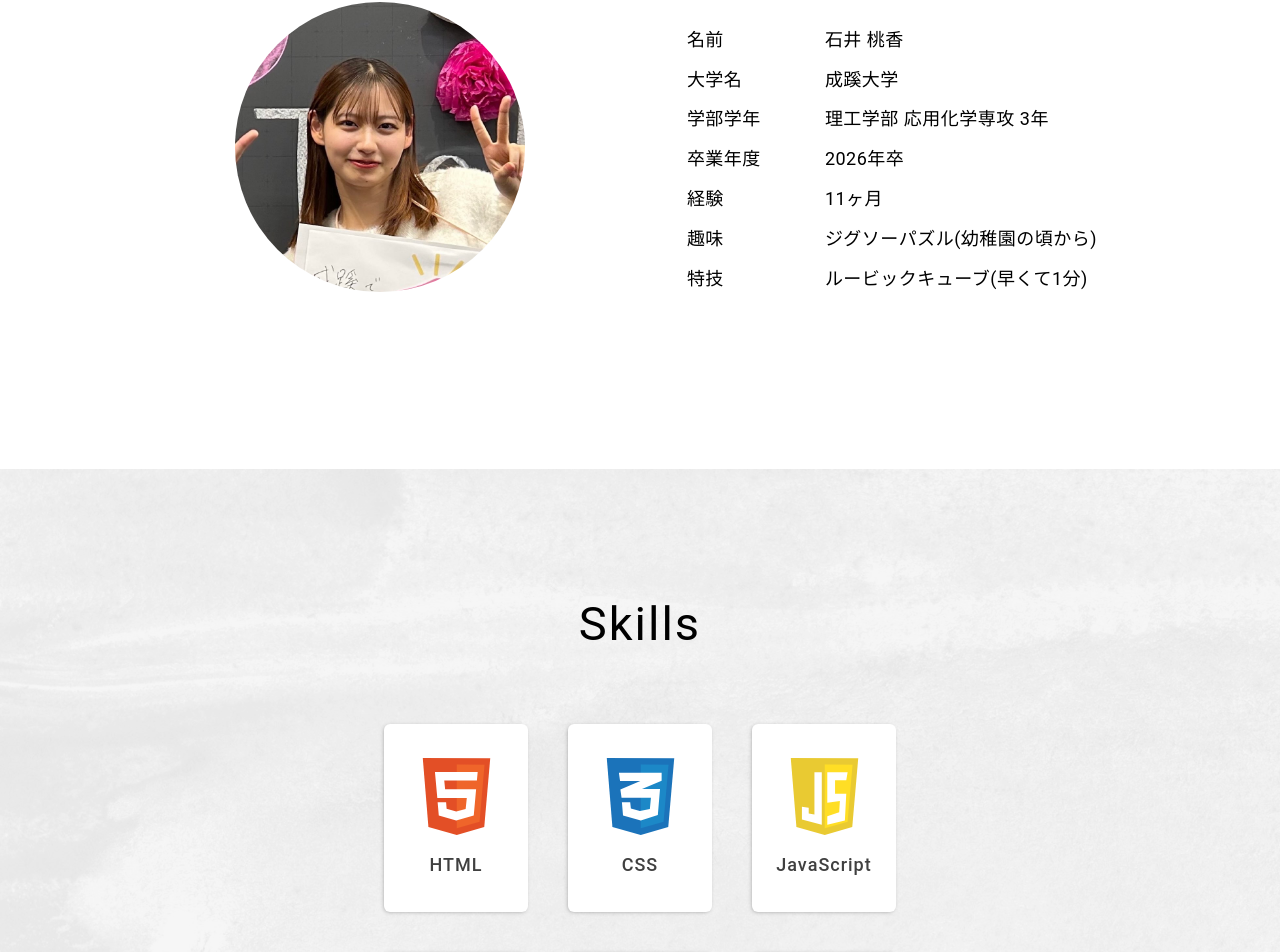
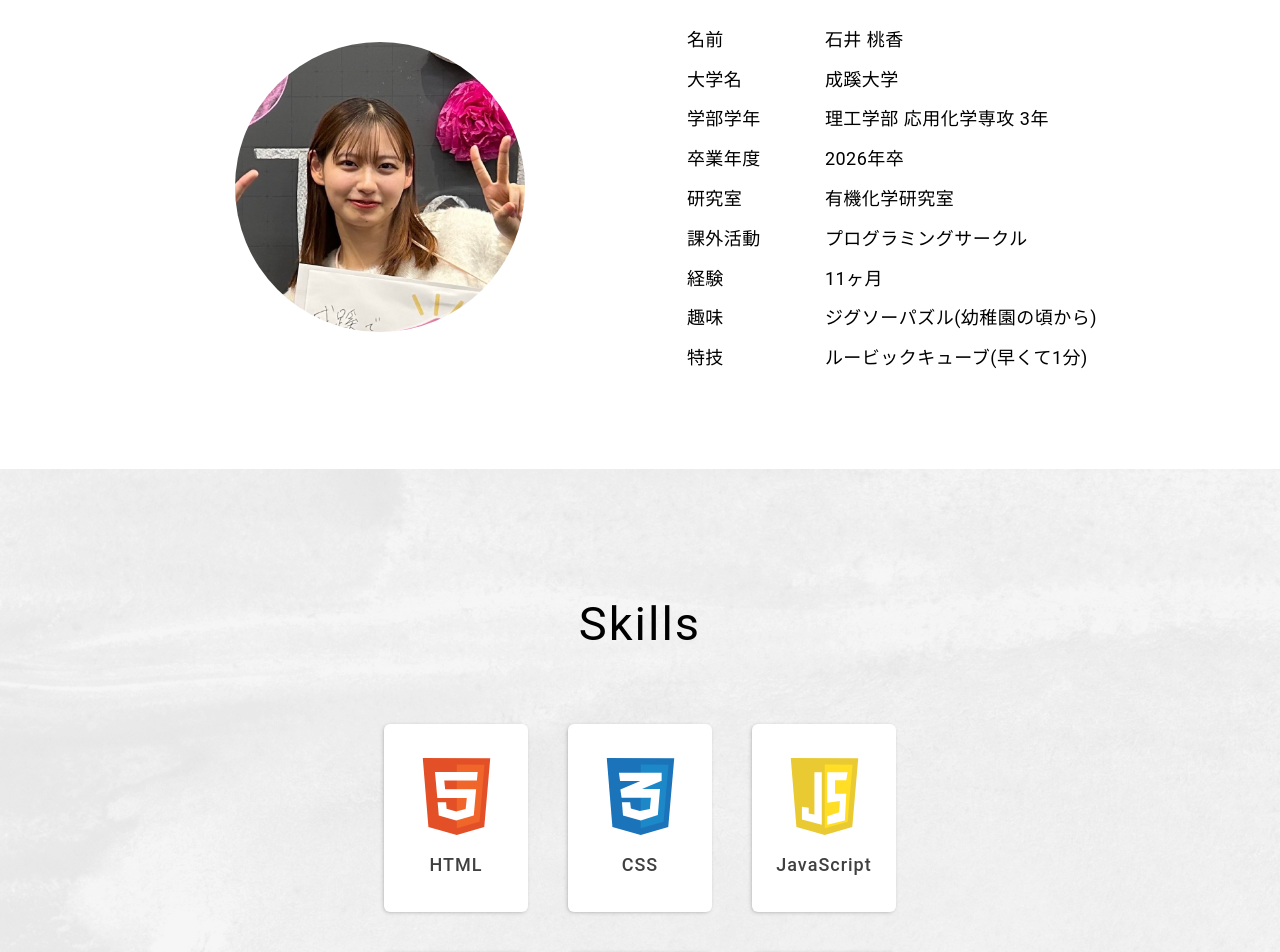
Before and after one commit to momo-41/portfolio-site, a Next.js app: page / in a window 1280 px wide. Shown: the part 1131-2083 px from the top of the page. Built offline with nearby package versions, Linux system fonts and the light colour scheme.

Commit message:
研究室と課外活動の欄を追加

```diff
--- a/app/const/about-me-data.ts
+++ b/app/const/about-me-data.ts
@@ -1,12 +1,24 @@
 import { AboutMeType } from "../types/types";
 
 export const aboutMeData: AboutMeType = {
-  title: ["名前", "大学名", "学部学年", "卒業年度", "経験", "趣味", "特技"],
+  title: [
+    "名前",
+    "大学名",
+    "学部学年",
+    "卒業年度",
+    "研究室",
+    "課外活動",
+    "経験",
+    "趣味",
+    "特技",
+  ],
   contents: [
     "石井 桃香",
     "成蹊大学",
     "理工学部 応用化学専攻 3年",
     "2026年卒",
+    "有機化学研究室",
+    "プログラミングサークル",
     "11ヶ月",
     "ジグソーパズル(幼稚園の頃から)",
     "ルービックキューブ(早くて1分)",
```
